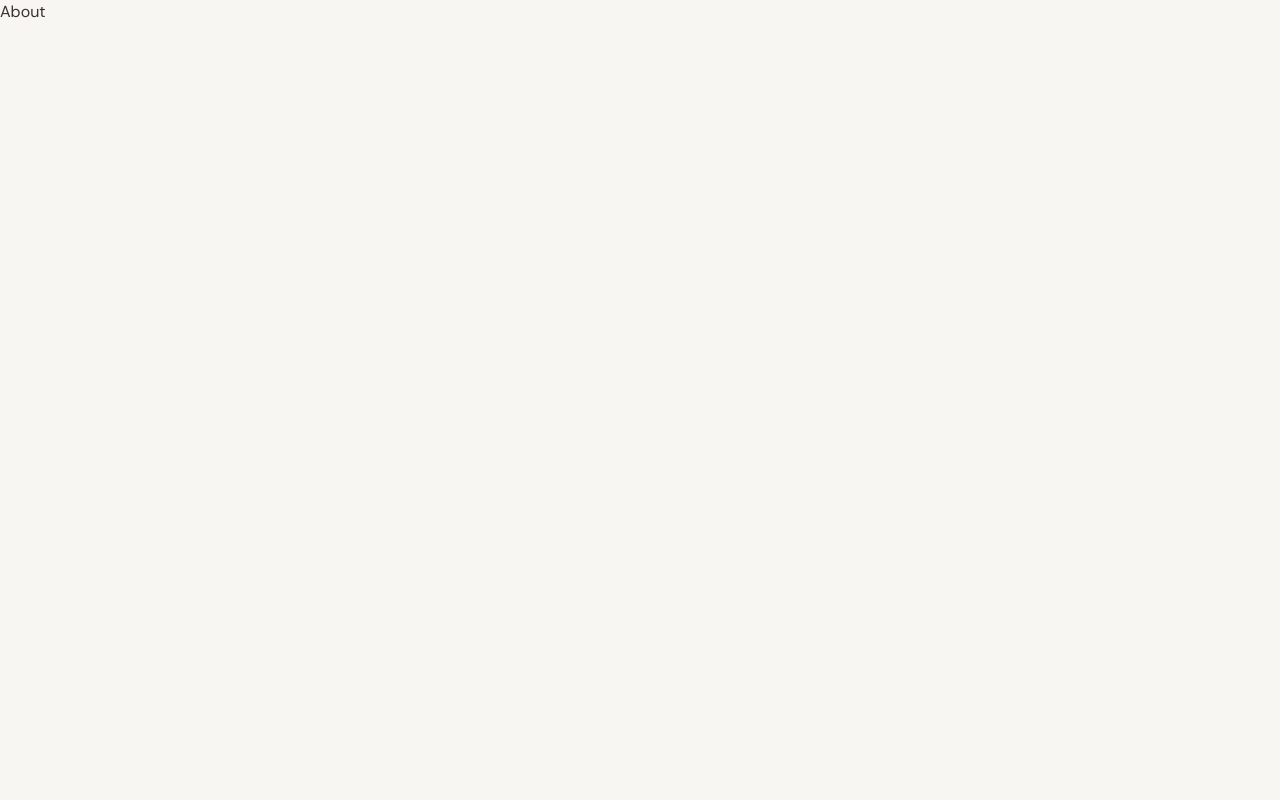
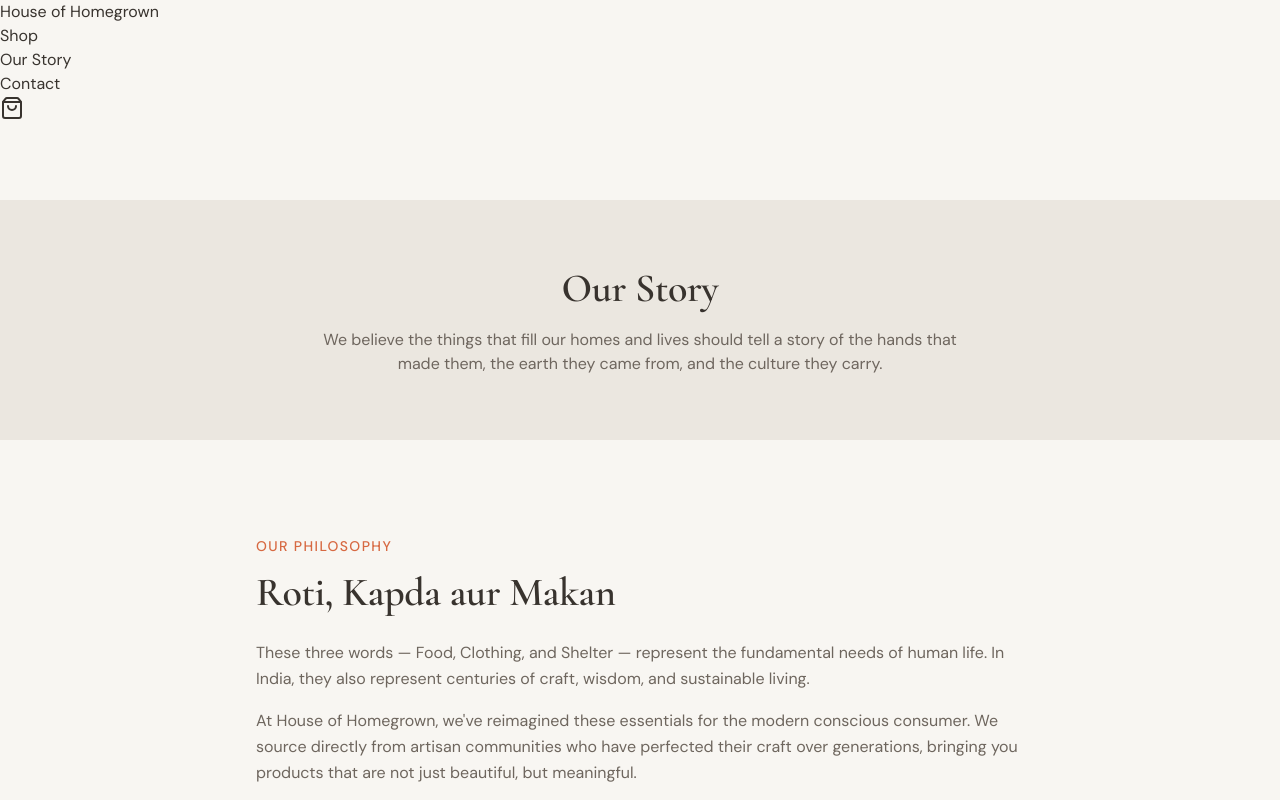
Before and after one commit to nyxsky404/House-of-Homegrown, a React (Vite) app: page /about in a window 1280 px wide. Shown: the top 800 px of the page. Built offline with nearby package versions, Linux system fonts and the light colour scheme.

Commit message:
our story page added

```diff
--- a/src/App.jsx
+++ b/src/App.jsx
@@ -2,7 +2,7 @@ import { Routes, Route } from "react-router";
 import Home from "./pages/Home"
 import Shop from "./pages/Shop";
 import ProductDetail from "./pages/ProductDetail";
-import About from "./pages/About";
+import About from "./pages/OurStory";
 import Contact from "./pages/Contact";
 import Faq from "./pages/Faq";
 import Legal from "./pages/Legal";
--- /dev/null
+++ b/src/components/sections/Cards.jsx
@@ -0,0 +1,34 @@
+const Cards = ({title, content}) => {
+
+  return (
+      <section className="py-16 lg:py-24 bg-muted">
+        <div className="container mx-auto px-4 lg:px-8">
+          <div className="text-center mb-12">
+            <h2 className="font-heading text-3xl lg:text-display-sm font-semibold text-foreground">
+              {title}
+            </h2>
+          </div>
+
+          <div className="grid md:grid-cols-2 lg:grid-cols-4 gap-8">
+            {content.map((item) => (
+              <div
+                key={item.title}
+                className="bg-card p-6 rounded-xl shadow-card">
+                <div className="w-12 h-12 rounded-full bg-primary/10 flex items-center justify-center mb-4">
+                  <item.icon className="w-6 h-6 text-primary" />
+                </div>
+                <h3 className="font-heading text-xl font-semibold text-foreground mb-2">
+                  {item.title}
+                </h3>
+                <p className="text-muted-foreground text-sm leading-relaxed">
+                  {item.description}
+                </p>
+              </div>
+            ))}
+          </div>
+        </div>
+      </section>
+  )
+}
+
+export default Cards
--- a/src/pages/About.jsx
+++ /dev/null
@@ -1,9 +0,0 @@
-import React from 'react'
-
-const About = () => {
-  return (
-    <div>About</div>
-  )
-}
-
-export default About
--- /dev/null
+++ b/src/pages/OurStory.jsx
@@ -0,0 +1,118 @@
+import Layout from "@/components/layout/Layout"
+import Header from "@/components/sections/Header"
+import { Leaf, Heart, Users, Globe } from "lucide-react";
+
+const values = [
+  {
+    icon: Leaf,
+    title: "Sustainability First",
+    description:
+      "Sustainability is at the heart of everything we create. From responsibly sourced natural materials to low-impact production methods, every detail is thoughtfully designed to reduce environmental harm. We prioritize eco-friendly dyes, eliminate plastic wherever possible, and choose packaging that is recyclable or biodegradable — ensuring your purchase supports a healthier planet for generations to come.",
+  },
+  {
+    icon: Heart,
+    title: "Preserving Heritage",
+    description:
+      "India’s craft traditions carry stories that span centuries, and we are committed to keeping them alive. By collaborating directly with skilled artisan families, we help protect rare techniques from fading away in a fast-paced world. Each product reflects patience, cultural richness, and human touch — allowing you to own something truly meaningful while supporting the continuation of timeless craftsmanship.",
+  },
+  {
+    icon: Users,
+    title: "Fair Trade Always",
+    description:
+      "Behind every product is a community of talented artisans who deserve respect, stability, and opportunity. We follow fair trade practices that ensure transparent partnerships, ethical working conditions, and wages that empower families to thrive. When you choose us, you contribute to sustainable livelihoods and help create a future where craftsmanship is valued and rewarded.",
+  },
+  {
+    icon: Globe,
+    title: "Made in India",
+    description:
+      "Rooted in the spirit of Swadeshi, our products celebrate the diversity and ingenuity of Indian craftsmanship. Every fabric woven, every piece handcrafted, and every ingredient prepared reflects local expertise and pride. By producing entirely within India, we strengthen local economies, reduce transportation impact, and deliver authenticity you can see and feel in every creation.",
+  },
+];
+
+
+
+const timeline = [
+  {
+    year: "2020",
+    title: "The Seed Was Planted",
+    description:
+      "During the pandemic, we witnessed artisans losing their livelihoods. We knew we had to act.",
+  },
+  {
+    year: "2021",
+    title: "First Artisan Partnerships",
+    description:
+      "Connected with 15 artisan families across Rajasthan, Gujarat, and West Bengal.",
+  },
+  {
+    year: "2022",
+    title: "House of Homegrown Launches",
+    description:
+      "Our platform went live with 50 products spanning Roti, Kapda, and Makan.",
+  },
+  {
+    year: "2024",
+    title: "Growing Together",
+    description:
+      "Now partnered with 100+ artisans, impacting 500+ families across 8 states.",
+  },
+];
+
+const About = () => {
+  return (
+    <Layout>
+      <Header
+      title="Our Story"
+      description="We believe the things that fill our homes and lives should tell a story of the hands that made them, the earth they came from, and the culture they carry."/>
+
+      <section className="py-16 lg:py-24 bg-background">
+        <div className="container mx-auto px-4 lg:px-8">
+          <div className="max-w-3xl mx-auto">
+              <p className="font-body text-sm font-medium text-primary tracking-widest uppercase mb-3">
+                Our Philosophy
+              </p>
+              <h2 className="font-heading text-3xl lg:text-display-sm font-semibold text-foreground mb-6">
+                Roti, Kapda aur Makan
+              </h2>
+              <div className="space-y-4 text-muted-foreground leading-relaxed">
+                <p>
+                  These three words — Food, Clothing, and Shelter — represent the fundamental needs of human life. In India, they also represent centuries of craft, wisdom, and sustainable living.
+                </p>
+                <p>
+                  At House of Homegrown, we've reimagined these essentials for the modern conscious consumer. We source directly from artisan communities who have perfected their craft over generations, bringing you products that are not just beautiful, but meaningful.
+                </p>
+                <p>
+                  Every purchase you make is a vote for sustainability, fair trade, and the preservation of India's incredible artisanal heritage.
+                </p>
+              </div>
+          </div>
+        </div>
+      </section>
+
+      <section className="py-16 lg:py-24 bg-muted">
+        <div className="container mx-auto px-4 lg:px-8">
+          <div className="max-w-3xl mx-auto">
+
+            <h2 className="font-heading text-3xl lg:text-display-sm font-semibold text-foreground mb-12">
+              What We Stand For
+            </h2>
+
+          <div>
+            {values.map((item, idx)=>
+              <div key={idx} >
+                  <h2 className=" font-heading text-2xl font-semibold text-foreground mt-8 mb-4">{item.title}</h2>
+                  <p className="text-muted-foreground mb-4 leading-relaxed">{item.description}</p>
+              </div>
+                )}
+          </div>
+        </div>
+        </div>
+      </section>
+
+
+
+    </Layout>
+  )
+}
+
+export default About
```
